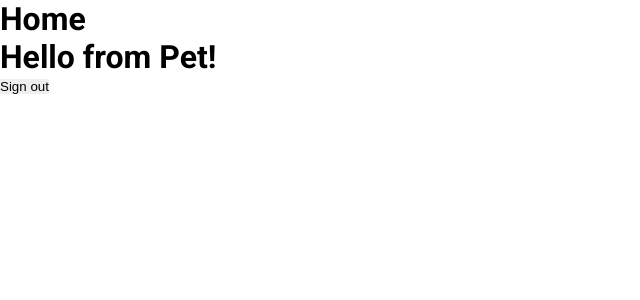
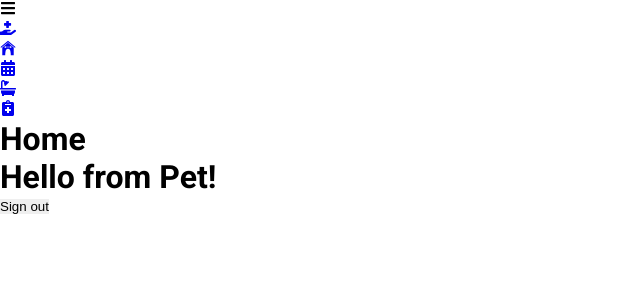
Before and after one commit to jerolan/4vetsnpets, a React (Vite) app: page /home in a window 1280 px wide. Shown: the top 300 px of the page, without its empty margins (0-640 px from the left). Built offline with nearby package versions, Linux system fonts and the light colour scheme; no server answers; the database is empty; sample sign-in values are in the browser's storage.

Commit message:
(Add) SideBar

```diff
--- a/src/layouts/PrivateLayout.tsx
+++ b/src/layouts/PrivateLayout.tsx
@@ -1,10 +1,15 @@
 import { Outlet } from "react-router-dom";
-import ProtectedRoute from '../components/ProtectedRoute';
+import ProtectedRoute from "../components/ProtectedRoute";
+import SideBar from "../components/SideBar";
 
 function PrivateLayout() {
-    return(<ProtectedRoute>
-        <Outlet/>
-    </ProtectedRoute>)
+  return (
+    <ProtectedRoute>
+      <SideBar>
+        <Outlet />
+      </SideBar>
+    </ProtectedRoute>
+  );
 }
 
 export default PrivateLayout;
```
